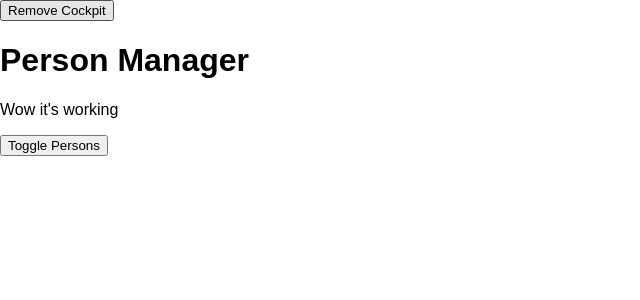
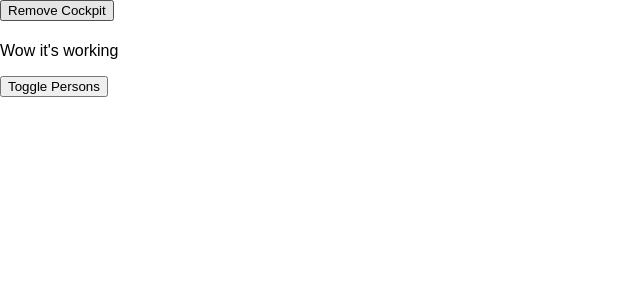
Before and after one commit to andrewdlqnguyen/React-Practice, a React app: page / in a window 1280 px wide. Shown: the top 300 px of the page, without its empty margins (0-640 px from the left). Built offline with nearby package versions, Linux system fonts and the light colour scheme.

Commit message:
HOC for wrapper component.
withClass act as wrapper w JSX changes but better for error handling.

```diff
--- a/src/containers/App.js
+++ b/src/containers/App.js
@@ -2,6 +2,8 @@
 import styleApp from './App.css';
 import Persons from '../components/Persons/Persons';
 import Cockpit from '../components/CockPit/Cockpit';
+import withClass from '../hoc/withClass';
+import Aux from '../hoc/Auxiliary';
 
 class App extends Component {
   constructor(props) {
@@ -94,7 +96,7 @@
     }
 
     return (
-        <div className={styleApp.App}>
+        <Aux>
           <button onClick={() => {this.setState( {showCockpit: false})}}>Remove Cockpit</button>
           {this.state.showCockpit ? <Cockpit
             title={this.props.appTitle}
@@ -102,9 +104,9 @@
             personsLength={this.state.persons.length}
             clicked={this.togglePersonsHandler}/> : null }
           {persons}
-        </div>
+        </Aux>
     );
   }
 }
 
-export default App;
+export default withClass(App, styleApp.App);
--- /dev/null
+++ b/src/hoc/withClass.js
@@ -0,0 +1,11 @@
+import React from 'react';
+
+const withClass = (WrappedComponent, className) => {
+    return props => (
+        <div className={className}>
+            <WrappedComponent/>
+        </div>
+    );
+};
+
+export default withClass;
```
